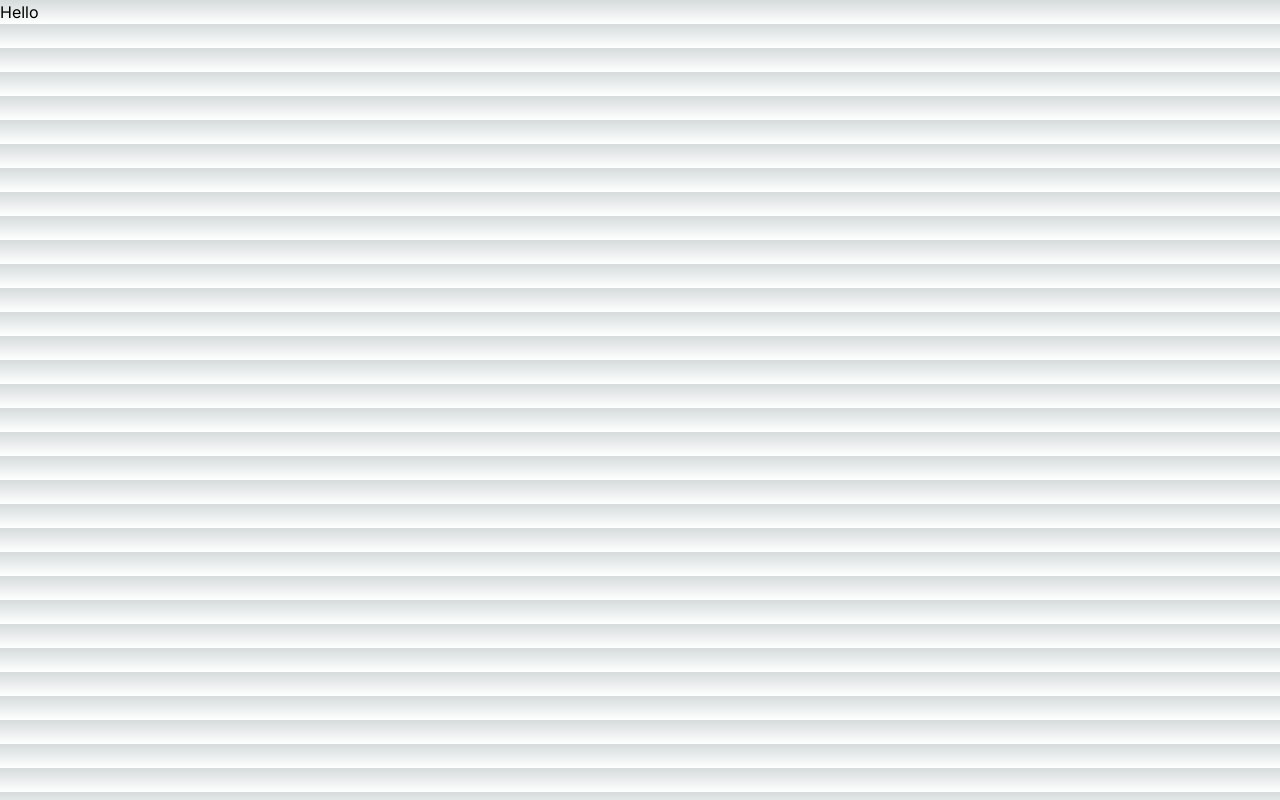
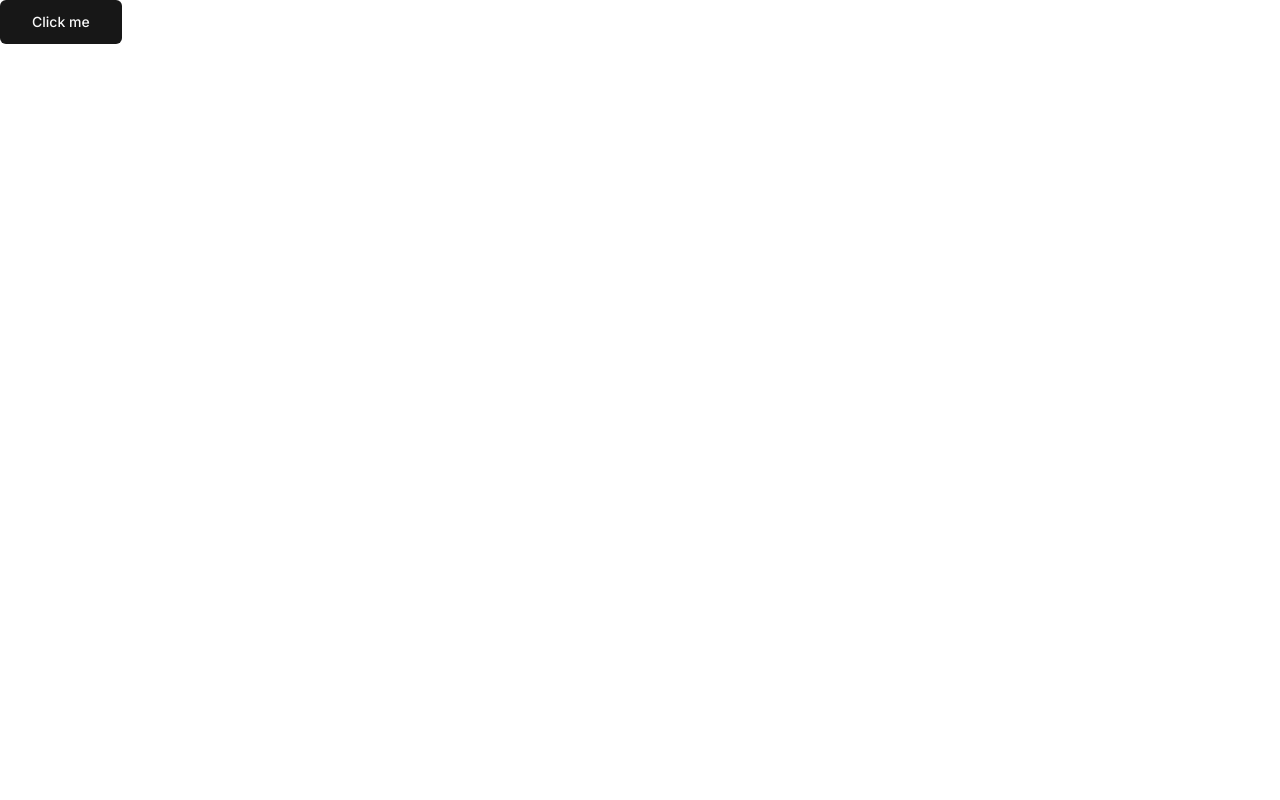
Before and after one commit to AxelMurilllo/video-twitch-clone, a Next.js app: page / in a window 1280 px wide. Built offline with nearby package versions, Linux system fonts and the light colour scheme.

Commit message:
Added button component

```diff
--- a/app/globals.css
+++ b/app/globals.css
@@ -2,32 +2,75 @@
   @tailwind components;
   @tailwind utilities;
 
+  @layer base {
     :root {
-  --foreground-rgb: 0, 0, 0;
-  --background-start-rgb: 214, 219, 220;
-  --background-end-rgb: 255, 255, 255;
+      --background: 0 0% 100%;
+      --foreground: 0 0% 3.9%;
+
+      --card: 0 0% 100%;
+      --card-foreground: 0 0% 3.9%;
+
+      --popover: 0 0% 100%;
+      --popover-foreground: 0 0% 3.9%;
+
+      --primary: 0 0% 9%;
+      --primary-foreground: 0 0% 98%;
+
+      --secondary: 0 0% 96.1%;
+      --secondary-foreground: 0 0% 9%;
+
+      --muted: 0 0% 96.1%;
+      --muted-foreground: 0 0% 45.1%;
+
+      --accent: 0 0% 96.1%;
+      --accent-foreground: 0 0% 9%;
+
+      --destructive: 0 84.2% 60.2%;
+      --destructive-foreground: 0 0% 98%;
+
+      --border: 0 0% 89.8%;
+      --input: 0 0% 89.8%;
+      --ring: 0 0% 3.9%;
+
+      --radius: 0.5rem;
     }
 
-@media (prefers-color-scheme: dark) {
-  :root {
-    --foreground-rgb: 255, 255, 255;
-    --background-start-rgb: 0, 0, 0;
-    --background-end-rgb: 0, 0, 0;
+    .dark {
+      --background: 0 0% 3.9%;
+      --foreground: 0 0% 98%;
+
+      --card: 0 0% 3.9%;
+      --card-foreground: 0 0% 98%;
+
+      --popover: 0 0% 3.9%;
+      --popover-foreground: 0 0% 98%;
+
+      --primary: 0 0% 98%;
+      --primary-foreground: 0 0% 9%;
+
+      --secondary: 0 0% 14.9%;
+      --secondary-foreground: 0 0% 98%;
+
+      --muted: 0 0% 14.9%;
+      --muted-foreground: 0 0% 63.9%;
+
+      --accent: 0 0% 14.9%;
+      --accent-foreground: 0 0% 98%;
+
+      --destructive: 0 62.8% 30.6%;
+      --destructive-foreground: 0 0% 98%;
+
+      --border: 0 0% 14.9%;
+      --input: 0 0% 14.9%;
+      --ring: 0 0% 83.1%;
     }
   }
 
+  @layer base {
+    * {
+      @apply border-border;
+    }
     body {
-  color: rgb(var(--foreground-rgb));
-  background: linear-gradient(
-      to bottom,
-      transparent,
-      rgb(var(--background-end-rgb))
-    )
-    rgb(var(--background-start-rgb));
-}
-
-@layer utilities {
-  .text-balance {
-    text-wrap: balance;
+      @apply bg-background text-foreground;
     }
   }
--- a/app/page.tsx
+++ b/app/page.tsx
@@ -1,7 +1,10 @@
+import { Button } from "@/components/ui/button";
 import Image from "next/image";
 
 export default function Home() {
   return (
-    <p>Hello</p>
+    <Button size = "lg">
+      Click me
+    </Button>
   );
 }
--- /dev/null
+++ b/components/ui/button.tsx
@@ -0,0 +1,56 @@
+import * as React from "react"
+import { Slot } from "@radix-ui/react-slot"
+import { cva, type VariantProps } from "class-variance-authority"
+
+import { cn } from "@/lib/utils"
+
+const buttonVariants = cva(
+  "inline-flex items-center justify-center whitespace-nowrap rounded-md text-sm font-medium ring-offset-background transition-colors focus-visible:outline-none focus-visible:ring-2 focus-visible:ring-ring focus-visible:ring-offset-2 disabled:pointer-events-none disabled:opacity-50",
+  {
+    variants: {
+      variant: {
+        default: "bg-primary text-primary-foreground hover:bg-primary/90",
+        destructive:
+          "bg-destructive text-destructive-foreground hover:bg-destructive/90",
+        outline:
+          "border border-input bg-background hover:bg-accent hover:text-accent-foreground",
+        secondary:
+          "bg-secondary text-secondary-foreground hover:bg-secondary/80",
+        ghost: "hover:bg-accent hover:text-accent-foreground",
+        link: "text-primary underline-offset-4 hover:underline",
+      },
+      size: {
+        default: "h-10 px-4 py-2",
+        sm: "h-9 rounded-md px-3",
+        lg: "h-11 rounded-md px-8",
+        icon: "h-10 w-10",
+      },
+    },
+    defaultVariants: {
+      variant: "default",
+      size: "default",
+    },
+  }
+)
+
+export interface ButtonProps
+  extends React.ButtonHTMLAttributes<HTMLButtonElement>,
+    VariantProps<typeof buttonVariants> {
+  asChild?: boolean
+}
+
+const Button = React.forwardRef<HTMLButtonElement, ButtonProps>(
+  ({ className, variant, size, asChild = false, ...props }, ref) => {
+    const Comp = asChild ? Slot : "button"
+    return (
+      <Comp
+        className={cn(buttonVariants({ variant, size, className }))}
+        ref={ref}
+        {...props}
+      />
+    )
+  }
+)
+Button.displayName = "Button"
+
+export { Button, buttonVariants }
--- /dev/null
+++ b/lib/utils.ts
@@ -0,0 +1,6 @@
+import { type ClassValue, clsx } from "clsx"
+import { twMerge } from "tailwind-merge"
+
+export function cn(...inputs: ClassValue[]) {
+  return twMerge(clsx(inputs))
+}
--- a/tailwind.config.ts
+++ b/tailwind.config.ts
@@ -1,20 +1,80 @@
-import type { Config } from "tailwindcss";
+import type { Config } from "tailwindcss"
 
-const config: Config = {
+const config = {
+  darkMode: ["class"],
   content: [
-    "./pages/**/*.{js,ts,jsx,tsx,mdx}",
-    "./components/**/*.{js,ts,jsx,tsx,mdx}",
-    "./app/**/*.{js,ts,jsx,tsx,mdx}",
-  ],
+    './pages/**/*.{ts,tsx}',
+    './components/**/*.{ts,tsx}',
+    './app/**/*.{ts,tsx}',
+    './src/**/*.{ts,tsx}',
+	],
+  prefix: "",
   theme: {
+    container: {
+      center: true,
+      padding: "2rem",
+      screens: {
+        "2xl": "1400px",
+      },
+    },
     extend: {
-      backgroundImage: {
-        "gradient-radial": "radial-gradient(var(--tw-gradient-stops))",
-        "gradient-conic":
-          "conic-gradient(from 180deg at 50% 50%, var(--tw-gradient-stops))",
+      colors: {
+        border: "hsl(var(--border))",
+        input: "hsl(var(--input))",
+        ring: "hsl(var(--ring))",
+        background: "hsl(var(--background))",
+        foreground: "hsl(var(--foreground))",
+        primary: {
+          DEFAULT: "hsl(var(--primary))",
+          foreground: "hsl(var(--primary-foreground))",
+        },
+        secondary: {
+          DEFAULT: "hsl(var(--secondary))",
+          foreground: "hsl(var(--secondary-foreground))",
+        },
+        destructive: {
+          DEFAULT: "hsl(var(--destructive))",
+          foreground: "hsl(var(--destructive-foreground))",
+        },
+        muted: {
+          DEFAULT: "hsl(var(--muted))",
+          foreground: "hsl(var(--muted-foreground))",
+        },
+        accent: {
+          DEFAULT: "hsl(var(--accent))",
+          foreground: "hsl(var(--accent-foreground))",
+        },
+        popover: {
+          DEFAULT: "hsl(var(--popover))",
+          foreground: "hsl(var(--popover-foreground))",
+        },
+        card: {
+          DEFAULT: "hsl(var(--card))",
+          foreground: "hsl(var(--card-foreground))",
+        },
+      },
+      borderRadius: {
+        lg: "var(--radius)",
+        md: "calc(var(--radius) - 2px)",
+        sm: "calc(var(--radius) - 4px)",
+      },
+      keyframes: {
+        "accordion-down": {
+          from: { height: "0" },
+          to: { height: "var(--radix-accordion-content-height)" },
+        },
+        "accordion-up": {
+          from: { height: "var(--radix-accordion-content-height)" },
+          to: { height: "0" },
+        },
+      },
+      animation: {
+        "accordion-down": "accordion-down 0.2s ease-out",
+        "accordion-up": "accordion-up 0.2s ease-out",
       },
     },
   },
-  plugins: [],
-};
-export default config;
+  plugins: [require("tailwindcss-animate")],
+} satisfies Config
+
+export default config
```
Also changed, not shown: package.json (+10 -4 lines), components.json (added), 1 other file (tests, documents, lock files or other folders). Lines whose indentation alone changed are shown as unchanged.
